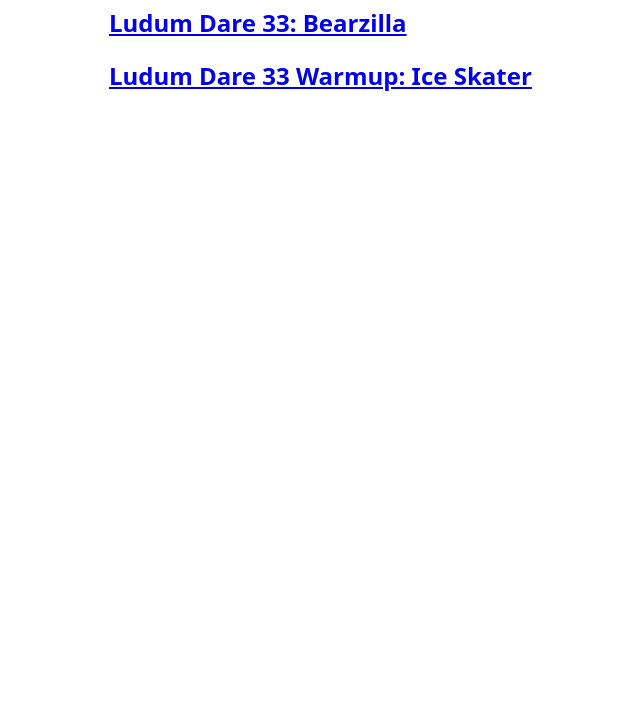
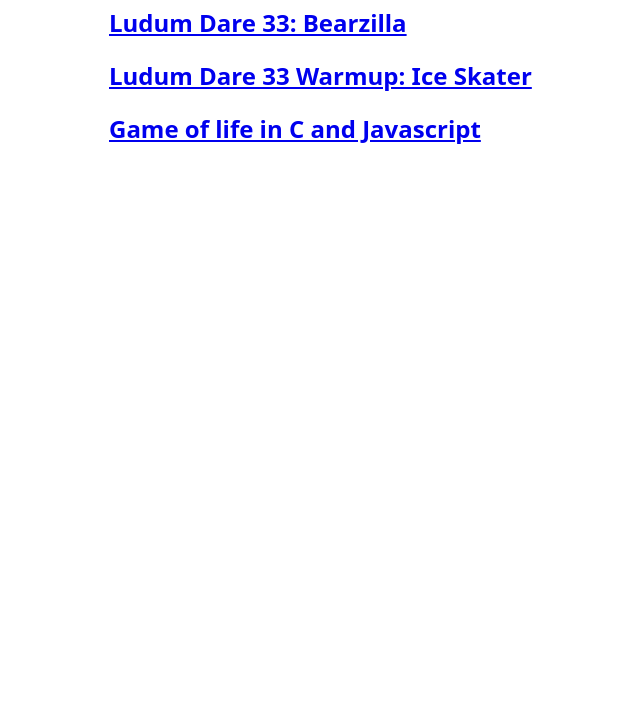
Before and after one commit to iman1000000/iman1000000.github.io, a plain HTML site: page index.html in a window 1280 px wide. Shown: the part 80-800 px from the top of the page, without its empty margins (211-851 px from the left). Drawn offline with Linux system fonts and the light colour scheme.

Commit message:
add cgol live demo

```diff
--- a/index.html
+++ b/index.html
@@ -15,5 +15,6 @@
     <h1>Ian's Projects</h1>
     <h2><a href='ld33/monster.html'>Ludum Dare 33: Bearzilla</a></h2>
     <h2><a href='iceskater/iceskater.html'>Ludum Dare 33 Warmup: Ice Skater</a></h2>
+    <h2><a href='cgol/dist/cgol-gui.html'>Game of life in C and Javascript</a></h2>
 </body>
 </html>
```
Also changed, not shown: 1 other file.
